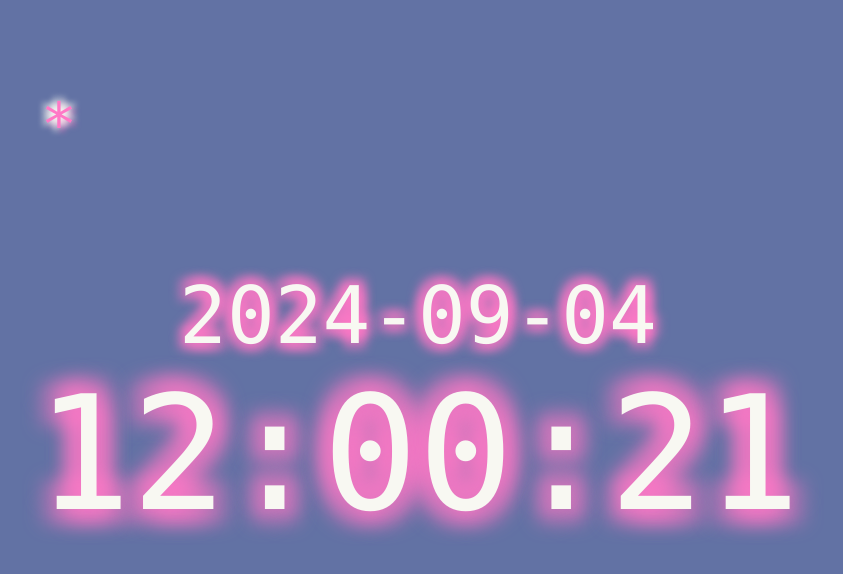
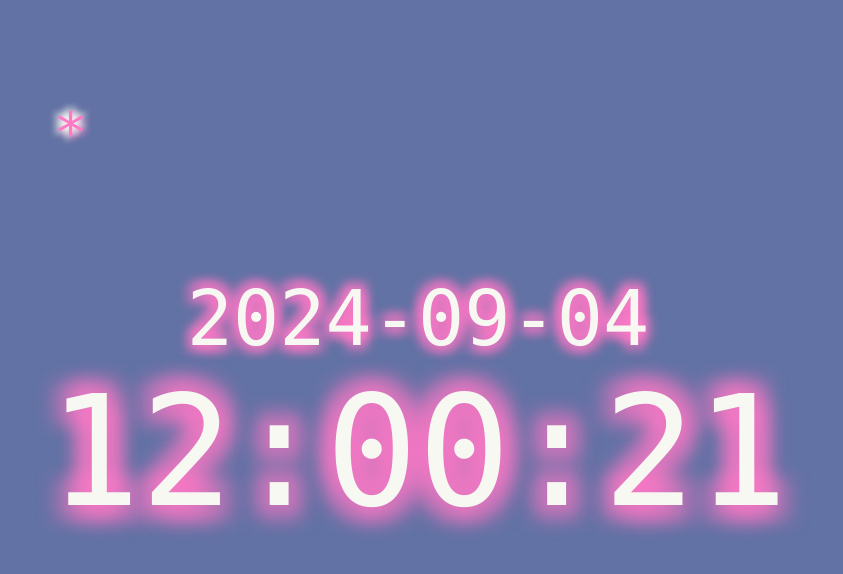
Before and after one commit to ae-dschorsaanjo/date-an-time, a plain HTML site: page docs/index.html in a window 1280 px wide. Shown: the whole page, without its empty margins (222-1065 px from the left). Drawn offline with Linux system fonts and the light colour scheme.

Commit message:
Minor scaling adjustment

```diff
--- a/docs/index.html
+++ b/docs/index.html
@@ -57,7 +57,7 @@
             text-align: center;
             margin: 0 auto;
             box-sizing: border-box;
-            scale: 0.775;
+            scale: 0.75;
         }
 
         .center {
@@ -170,7 +170,7 @@
     }
     const RANDOM = document.getElementById('random');
     const BACKGROUND = document.getElementById('background');
-    const SCALE_TINY = 0.775;
+    const SCALE_TINY = 0.75;
     const SCALE_PC = 1;
     const HUD = document.getElementById('hud');
 
```
